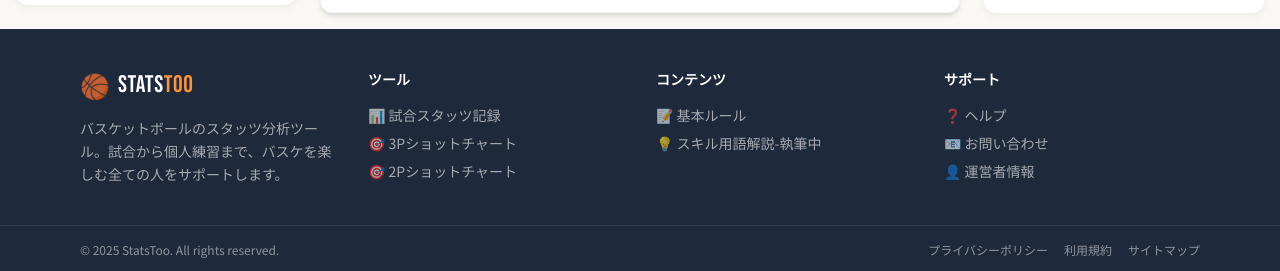
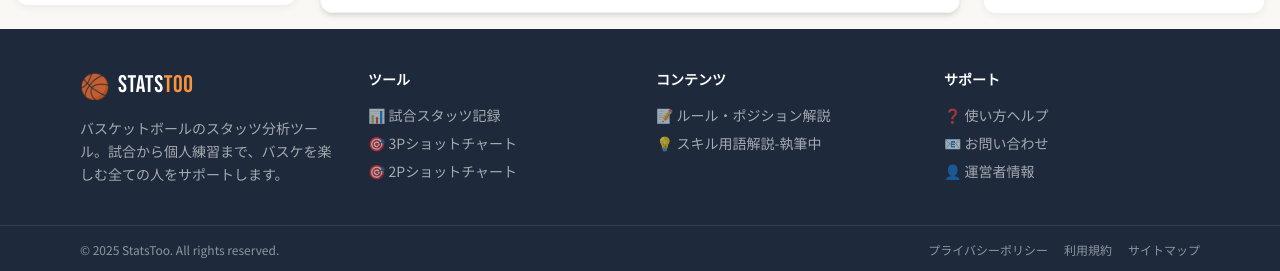
Before and after one commit to BSK-Ryo/statstoo, a Jekyll site: the page built from index.html, in a window 1280 px wide and 900 px high, scrolled down 2795 px. Shown: the part 626-897 px from the top of the window. Built offline with Jekyll 4.4.1, drawn with Linux system fonts in a browser that asks for light colours; nearby versions of some CDN libraries.

Commit message:
Update footer.html

```diff
--- a/_includes/footer.html
+++ b/_includes/footer.html
@@ -28,7 +28,7 @@
             <div>
                 <h4 class="font-bold text-white mb-4 text-sm">コンテンツ</h4>
                 <ul class="space-y-2 text-sm">
-                    <li><a href="/rule/" class="text-white/60 hover:text-primary-light transition">📝 基本ルール</a></li>
+                    <li><a href="/rule/" class="text-white/60 hover:text-primary-light transition">📝 ルール・ポジション解説</a></li>
                     <li><a href="/skill/" class="text-white/60 hover:text-primary-light transition">💡 スキル用語解説-執筆中</a></li>
                 </ul>
             </div>
@@ -37,7 +37,7 @@
             <div>
                 <h4 class="font-bold text-white mb-4 text-sm">サポート</h4>
                 <ul class="space-y-2 text-sm">
-                    <li><a href="/help/" class="{% if page.url == '/help/' %}text-primary-light{% else %}text-white/60 hover:text-primary-light{% endif %} transition">❓ ヘルプ</a></li>
+                    <li><a href="/help/" class="{% if page.url == '/help/' %}text-primary-light{% else %}text-white/60 hover:text-primary-light{% endif %} transition">❓ 使い方ヘルプ</a></li>
                     <li><a href="/contact/" class="{% if page.url == '/contact/' %}text-primary-light{% else %}text-white/60 hover:text-primary-light{% endif %} transition">📧 お問い合わせ</a></li>
                     <li><a href="/about/" class="{% if page.url == '/about/' %}text-primary-light{% else %}text-white/60 hover:text-primary-light{% endif %} transition">👤 運営者情報</a></li>
                 </ul>
```
